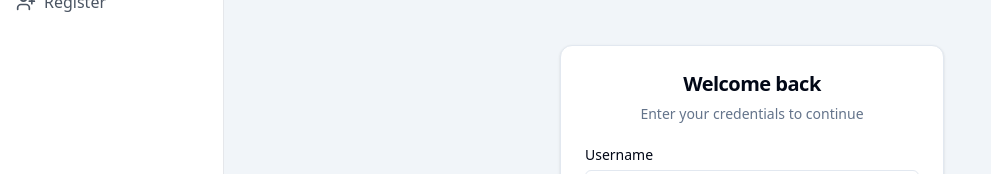
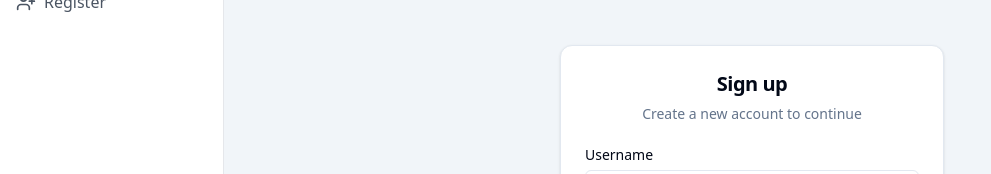
Before and after one commit to h0lm0/pwnthemall, a Next.js app in the folder frontend/: page /register in a window 1280 px wide. Shown: the part 166-340 px from the top of the page, without its empty margins (0-991 px from the left). Built offline with nearby package versions, Linux system fonts and the light colour scheme; no server answers.

Commit message:
regsiter cmpnt fix cardtitle

```diff
--- a/frontend/src/components/RegisterContent.tsx
+++ b/frontend/src/components/RegisterContent.tsx
@@ -51,8 +51,8 @@
 
                 <Card>
                     <CardHeader className="text-center">
-                        <CardTitle className="text-xl">Welcome back</CardTitle>
-                        <CardDescription>Enter your credentials to continue</CardDescription>
+                        <CardTitle className="text-xl">Sign up</CardTitle>
+                        <CardDescription>Create a new account to continue</CardDescription>
                     </CardHeader>
                     <CardContent>
                         <form onSubmit={onSubmit} className="grid gap-4">
```
